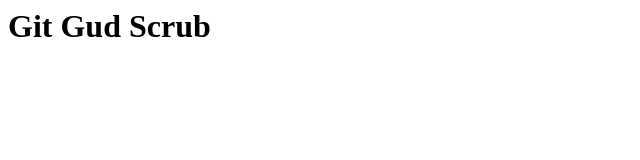
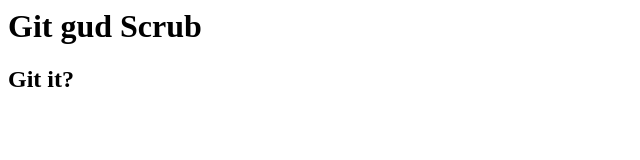
Before and after one commit to devittf/githubExample, a plain HTML site: page index.html in a window 1280 px wide. Shown: the whole page, without its empty margins (0-640 px from the left). Drawn offline with Linux system fonts and the light colour scheme.

Commit message:
Example second commit

```diff
--- a/index.html
+++ b/index.html
@@ -3,6 +3,7 @@
 			<title>Giting better</title>
 	</head>
 	<body>
-		<h1>Git Gud Scrub</h1>
+		<h1>Git gud Scrub</h1>
+		<h2>Git it?</h2>
 	</body>
 </html>
```
